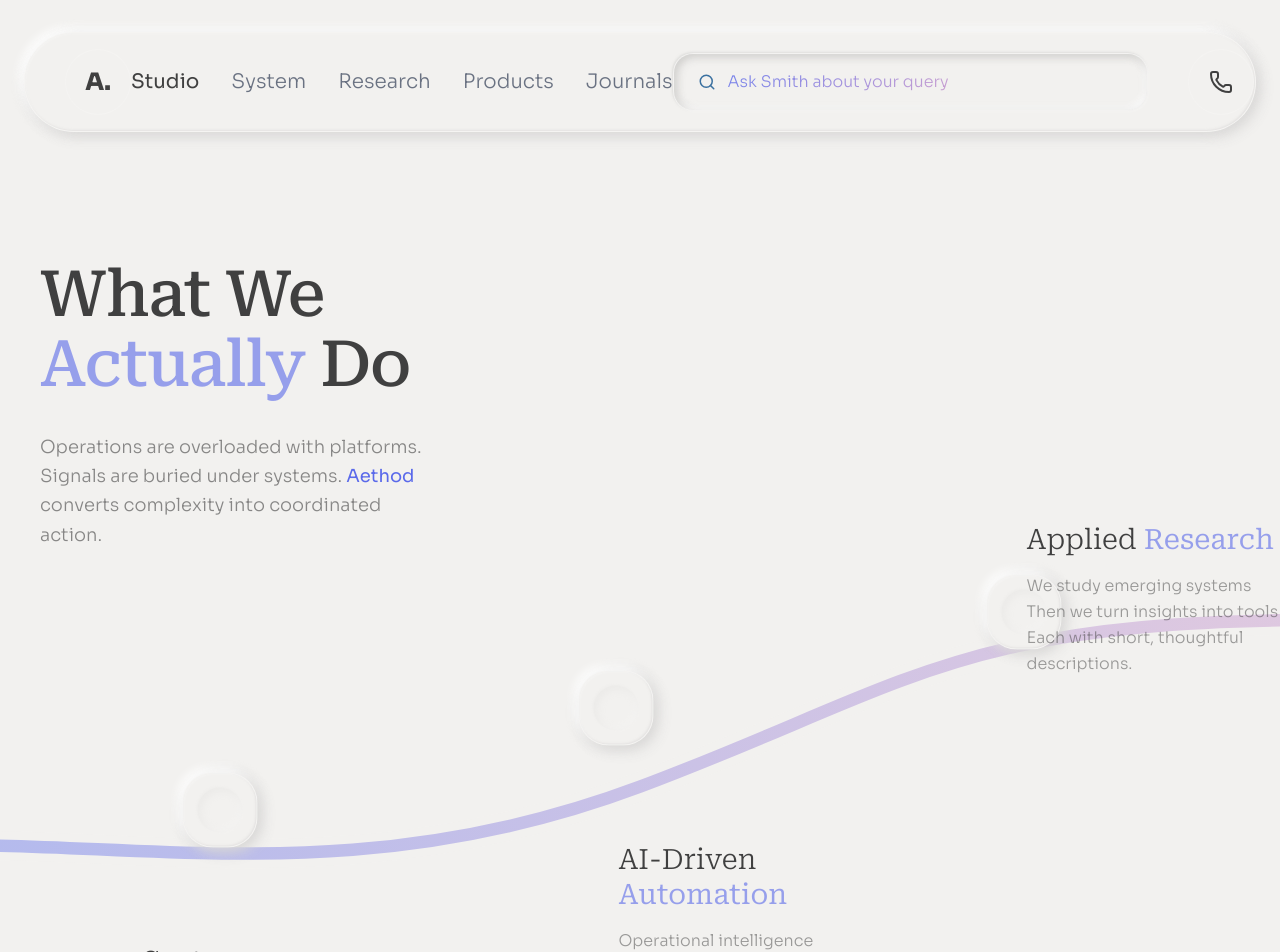
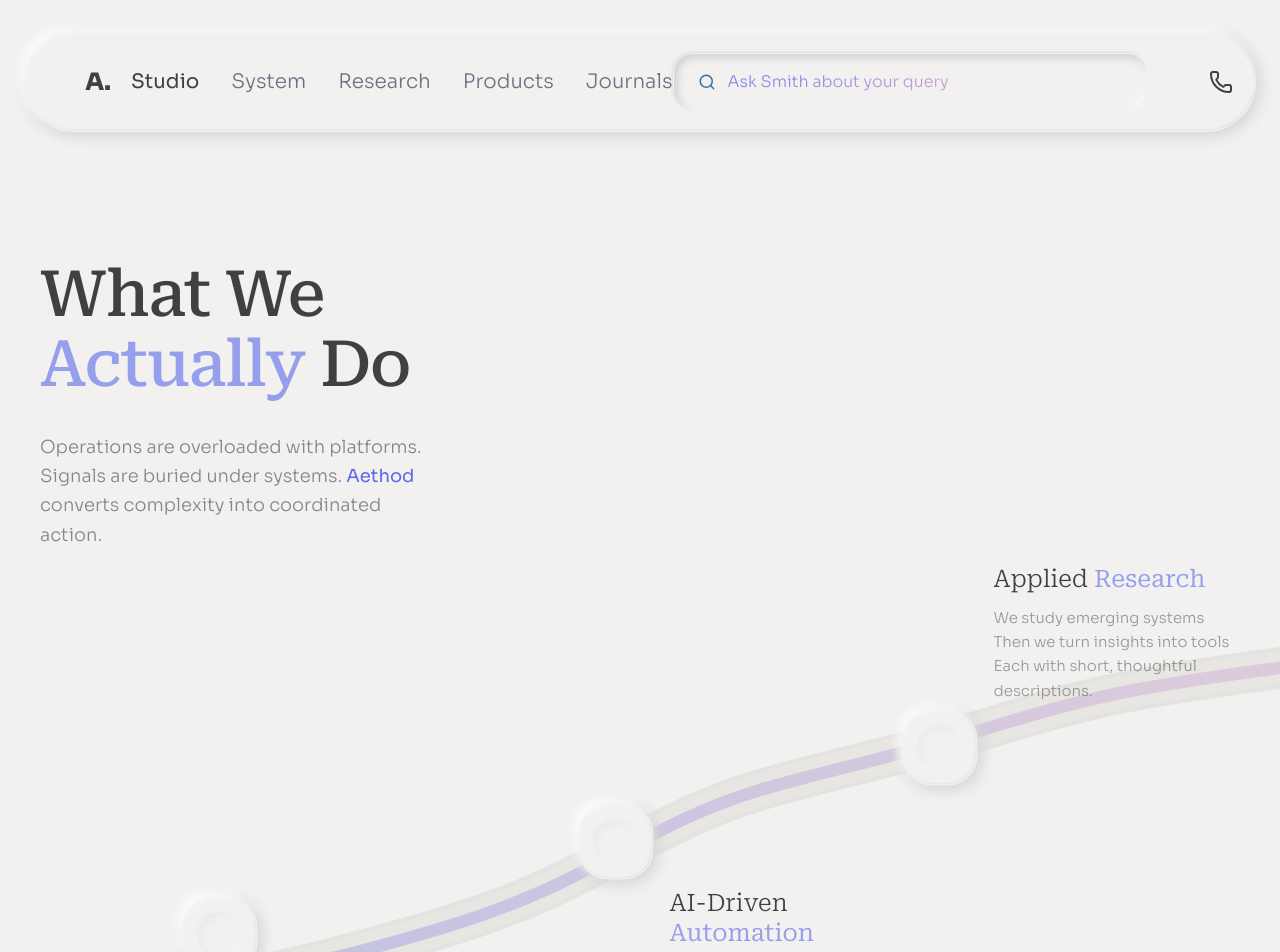
Before and after one commit to SadidSD/Aethod, a Next.js app: page /studio in a window 1280 px wide. Shown: the top 952 px of the page. Built offline with nearby package versions, Linux system fonts and the light colour scheme.

Commit message:
fix: Rewrite Studio serpentine curve for smoother flow matching reference design

```diff
--- a/src/app/studio/page.tsx
+++ b/src/app/studio/page.tsx
@@ -1,45 +1,15 @@
 import React from 'react';
 import { Navbar } from '@/components/ui/Navbar';
 import { StudioNode } from '@/components/ui/StudioNode';
-
-const nodes = [
-    {
-        id: "systems-architecture",
-        title: "Systems Architecture",
-        subtitle: "",
-        description: "We design intelligent digital systems.\nNot apps, not websites — systems",
-        x: "15%",
-        y: "65%",
-        textOffset: "translate-y-24 -translate-x-10"
-    },
-    {
-        id: "ai-automation",
-        title: "AI-Driven",
-        subtitle: "Automation",
-        description: "Operational intelligence\nDecision support\nProcess orchestration",
-        x: "48%",
-        y: "48%",
-        textOffset: "translate-y-24 translate-x-10"
-    },
-    {
-        id: "applied-research",
-        title: "Applied",
-        subtitle: "Research",
-        description: "We study emerging systems\nThen we turn insights into tools\nEach with short, thoughtful descriptions.",
-        x: "82%",
-        y: "32%",
-        textOffset: "-translate-y-32 translate-x-10"
-    }
-];
 
 export default function StudioPage() {
     return (
         <main className="min-h-screen bg-neo-bg overflow-hidden text-neo-text">
             <Navbar />
 
-            <section className="relative container mx-auto max-w-[1440px] pt-32 px-10 min-h-[900px]">
+            <section className="relative container mx-auto max-w-[1440px] pt-32 px-10 pb-20">
                 {/* Heading Area */}
-                <div className="absolute top-32 left-10 z-20 max-w-lg">
+                <div className="max-w-lg mb-8">
                     <h1 className="text-[64px] font-medium tracking-tight leading-[1.1]">
                         What We <span className="text-[#5A69EA] opacity-60">Actually</span> Do
                     </h1>
@@ -49,69 +19,103 @@
                 </div>
 
                 {/* Serpentine Path & Nodes Container */}
-                <div className="relative w-full h-[600px] mt-40">
+                <div className="relative w-full" style={{ height: '520px' }}>
                     {/* SVG Serpentine Path */}
                     <svg
                         className="absolute inset-0 w-full h-full overflow-visible"
-                        viewBox="0 0 1440 600"
+                        viewBox="0 0 1200 500"
                         fill="none"
+                        preserveAspectRatio="none"
                         xmlns="http://www.w3.org/2000/svg"
                     >
-                        {/* Outer Path (Neomorphic Deep Stroke) */}
+                        {/* Shadow layer for depth */}
                         <path
-                            d="M-100 450 C 150 450, 400 500, 720 380 S 1100 180, 1540 180"
-                            stroke="#F2F1EF"
-                            strokeWidth="35"
+                            d="M -40,400 C 100,400 180,390 300,360 C 420,330 480,310 540,280 C 600,250 650,220 720,200 C 790,180 850,170 950,140 C 1050,110 1100,100 1260,80"
+                            stroke="rgba(0,0,0,0.06)"
+                            strokeWidth="40"
                             strokeLinecap="round"
-                            className="shadow-neo-nav"
+                            fill="none"
                         />
 
-                        {/* Inner Path (Gradient Glow) */}
+                        {/* Main outer path - thick neomorphic stroke */}
                         <path
-                            d="M-100 450 C 150 450, 400 500, 720 380 S 1100 180, 1540 180"
+                            d="M -40,400 C 100,400 180,390 300,360 C 420,330 480,310 540,280 C 600,250 650,220 720,200 C 790,180 850,170 950,140 C 1050,110 1100,100 1260,80"
+                            stroke="#E8E6E3"
+                            strokeWidth="32"
+                            strokeLinecap="round"
+                            fill="none"
+                        />
+
+                        {/* Inner path - gradient accent */}
+                        <path
+                            d="M -40,400 C 100,400 180,390 300,360 C 420,330 480,310 540,280 C 600,250 650,220 720,200 C 790,180 850,170 950,140 C 1050,110 1100,100 1260,80"
                             stroke="url(#pathGradient)"
-                            strokeWidth="15"
+                            strokeWidth="12"
                             strokeLinecap="round"
-                            className="opacity-40"
+                            fill="none"
+                            className="opacity-30"
                         />
 
                         <defs>
-                            <linearGradient id="pathGradient" x1="0" y1="450" x2="1440" y2="180" gradientUnits="userSpaceOnUse">
+                            <linearGradient id="pathGradient" x1="0" y1="400" x2="1200" y2="80" gradientUnits="userSpaceOnUse">
                                 <stop stopColor="#5A69EA" />
                                 <stop offset="1" stopColor="#BF8BCA" />
                             </linearGradient>
                         </defs>
                     </svg>
 
-                    {/* Interactive Nodes */}
-                    {nodes.map((node) => (
+                    {/* Node 1: Systems Architecture — bottom-left */}
                     <div
-                            key={node.id}
                         className="absolute z-30"
-                            style={{
-                                left: node.x,
-                                top: node.y,
-                                transform: 'translate(-50%, -50%)'
-                            }}
+                        style={{ left: '15%', top: '68%', transform: 'translate(-50%, -50%)' }}
                     >
                         <StudioNode />
-
-                            {/* Text Labels */}
-                            <div className={`absolute whitespace-pre-line min-w-[300px] ${node.textOffset}`}>
-                                <h3 className="text-[28px] font-light leading-tight">
-                                    {node.title}{" "}
-                                    {node.subtitle && (
-                                        <span className="text-[#5A69EA] opacity-60 font-normal">
-                                            {node.subtitle}
-                                        </span>
-                                    )}
+                        <div className="absolute top-full left-1/2 -translate-x-1/2 mt-6 min-w-[260px] text-center">
+                            <h3 className="text-[24px] font-light leading-tight">
+                                Systems <span className="text-[#5A69EA] opacity-60 font-normal">Architecture</span>
                             </h3>
-                                <p className="mt-4 text-[16px] font-light text-neo-text/50 leading-relaxed max-w-[280px]">
-                                    {node.description}
+                            <p className="mt-3 text-[15px] font-light text-neo-text/50 leading-relaxed">
+                                We design intelligent digital systems.<br />
+                                Not apps, not websites — systems
                             </p>
                         </div>
                     </div>
-                    ))}
+
+                    {/* Node 2: AI-Driven Automation — middle */}
+                    <div
+                        className="absolute z-30"
+                        style={{ left: '48%', top: '50%', transform: 'translate(-50%, -50%)' }}
+                    >
+                        <StudioNode />
+                        <div className="absolute top-full left-full ml-4 mt-2 min-w-[260px]">
+                            <h3 className="text-[24px] font-light leading-tight">
+                                AI-Driven <span className="text-[#5A69EA] opacity-60 font-normal">Automation</span>
+                            </h3>
+                            <p className="mt-3 text-[15px] font-light text-neo-text/50 leading-relaxed">
+                                Operational intelligence<br />
+                                Decision support<br />
+                                Process orchestration
+                            </p>
+                        </div>
+                    </div>
+
+                    {/* Node 3: Applied Research — top-right */}
+                    <div
+                        className="absolute z-30"
+                        style={{ left: '75%', top: '32%', transform: 'translate(-50%, -50%)' }}
+                    >
+                        <StudioNode />
+                        <div className="absolute bottom-full left-full ml-4 mb-2 min-w-[280px]">
+                            <h3 className="text-[24px] font-light leading-tight">
+                                Applied <span className="text-[#5A69EA] opacity-60 font-normal">Research</span>
+                            </h3>
+                            <p className="mt-3 text-[15px] font-light text-neo-text/50 leading-relaxed">
+                                We study emerging systems<br />
+                                Then we turn insights into tools<br />
+                                Each with short, thoughtful descriptions.
+                            </p>
+                        </div>
+                    </div>
                 </div>
             </section>
         </main>
```
Lines whose indentation alone changed are shown as unchanged.
